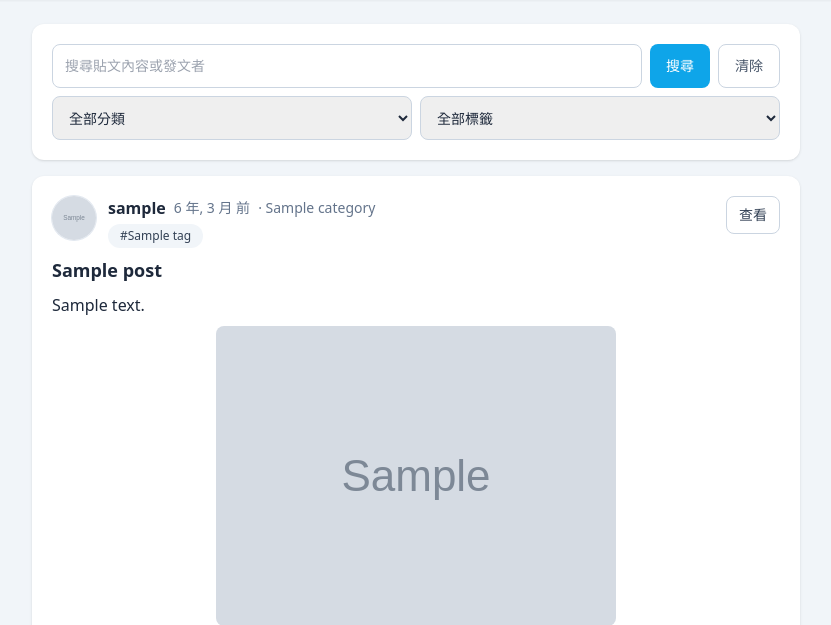
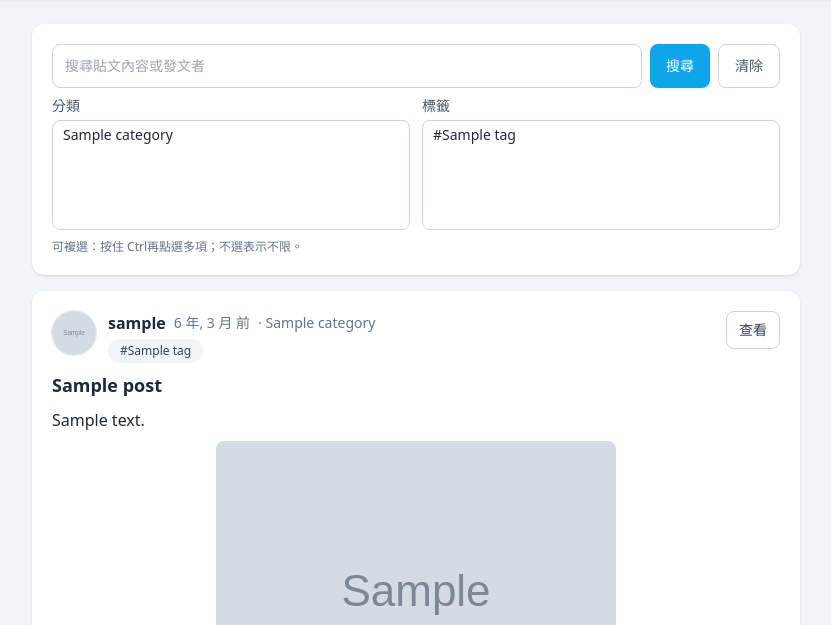
Before and after one commit to yuyu950708/djangotutorial, a Django app: page / in a window 1280 px wide. Shown: the part 68-693 px from the top of the page, without its empty margins (224-1055 px from the left). Run offline with Django 5.2, Linux system fonts and the light colour scheme; tables that the repository leaves empty hold one stand-in row (values such as "Sample post"); grey boxes marked "Sample" are stand-in pictures; some libraries are stand-ins or nearby versions.

Commit message:
新增多選功能於分類和標籤選擇。

```diff
--- a/posts/templates/posts/feed.html
+++ b/posts/templates/posts/feed.html
@@ -40,20 +40,39 @@
         <a href="{% url 'posts:feed' %}" class="inline-flex min-h-11 items-center rounded-lg border border-slate-300 px-4 py-2 text-sm font-medium text-slate-600 hover:bg-slate-50">清除</a>
       </div>
 
-      <div class="grid gap-2 sm:col-span-2 sm:grid-cols-2">
-        <select name="category" class="min-h-11 w-full rounded-lg border border-slate-300 px-3 py-2 text-base outline-none ring-sky-200 focus:ring sm:text-sm">
-          <option value="">全部分類</option>
-          {% for c in categories %}
-            <option value="{{ c.id }}" {% if selected_category|default:'' == c.id|stringformat:'s' %}selected{% endif %}>{{ c.name }}</option>
-          {% endfor %}
-        </select>
-        <select name="tag" class="min-h-11 w-full rounded-lg border border-slate-300 px-3 py-2 text-base outline-none ring-sky-200 focus:ring sm:text-sm">
-          <option value="">全部標籤</option>
-          {% for t in tags %}
-            <option value="{{ t.id }}" {% if selected_tag|default:'' == t.id|stringformat:'s' %}selected{% endif %}>#{{ t.name }}</option>
-          {% endfor %}
-        </select>
+      <div class="grid gap-3 sm:col-span-2 sm:grid-cols-2">
+        <div>
+          <label for="feed-category" class="mb-1 block text-sm font-medium text-slate-600">分類</label>
+          <select
+            id="feed-category"
+            name="category"
+            multiple
+            size="5"
+            class="w-full rounded-lg border border-slate-300 bg-white px-2 py-1 text-sm text-slate-800 outline-none ring-sky-200 focus:ring"
+            aria-describedby="feed-filter-hint"
+          >
+            {% for c in categories %}
+              <option value="{{ c.id }}" {% if c.id in selected_category_ids %}selected{% endif %}>{{ c.name }}</option>
+            {% endfor %}
+          </select>
+        </div>
+        <div>
+          <label for="feed-tag" class="mb-1 block text-sm font-medium text-slate-600">標籤</label>
+          <select
+            id="feed-tag"
+            name="tag"
+            multiple
+            size="5"
+            class="w-full rounded-lg border border-slate-300 bg-white px-2 py-1 text-sm text-slate-800 outline-none ring-sky-200 focus:ring"
+            aria-describedby="feed-filter-hint"
+          >
+            {% for t in tags %}
+              <option value="{{ t.id }}" {% if t.id in selected_tag_ids %}selected{% endif %}>#{{ t.name }}</option>
+            {% endfor %}
+          </select>
+        </div>
       </div>
+      <p id="feed-filter-hint" class="text-xs text-slate-500 sm:col-span-2">可複選：按住 Ctrl再點選多項；不選表示不限。</p>
     </form>
 
     {% if search_query %}
--- a/posts/views.py
+++ b/posts/views.py
@@ -28,6 +28,22 @@ def _wants_json(request):
     )
 
 
+def _parse_positive_id_list(values):
+    """從 GET 多值參數整理出不重複的正整數 id 列表（保順序）。"""
+    seen = set()
+    out = []
+    for raw in values:
+        s = str(raw).strip()
+        if not s.isdigit():
+            continue
+        pk = int(s)
+        if pk <= 0 or pk in seen:
+            continue
+        seen.add(pk)
+        out.append(pk)
+    return out
+
+
 def _annotate_subtree_reply_counts(nodes):
     """
     為樹狀留言的每個 node 設定 subtree_reply_count：
@@ -47,8 +63,8 @@ def _annotate_subtree_reply_counts(nodes):
 
 def feed(request):
     search_query = (request.GET.get("q") or "").strip()
-    category_id = (request.GET.get("category") or "").strip()
-    tag_id = (request.GET.get("tag") or "").strip()
+    category_ids = _parse_positive_id_list(request.GET.getlist("category"))
+    tag_ids = _parse_positive_id_list(request.GET.getlist("tag"))
     page_number = (request.GET.get("page") or "").strip()
 
     if len(search_query) > 100:
@@ -90,10 +106,14 @@ def feed(request):
             if last is None or last.created_at < timezone.now() - timedelta(seconds=30):
                 SearchLog.objects.create(user=request.user, keyword=search_query)
 
-    if category_id.isdigit():
-        posts = posts.filter(category_id=int(category_id))
-    if tag_id.isdigit():
-        posts = posts.filter(tags__id=int(tag_id)).distinct()
+    if category_ids:
+        valid_cats = list(Category.objects.filter(id__in=category_ids).values_list("id", flat=True))
+        if valid_cats:
+            posts = posts.filter(category_id__in=valid_cats)
+    if tag_ids:
+        valid_tags = list(Tag.objects.filter(id__in=tag_ids).values_list("id", flat=True))
+        if valid_tags:
+            posts = posts.filter(tags__id__in=valid_tags).distinct()
     # annotate / distinct 會讓預設 Meta.ordering 失效，須明確指定：最新貼文在上
     posts = posts.order_by("-created_at", "-id")
 
@@ -148,8 +168,8 @@ def feed(request):
             "results_count": paginator.count,
             "categories": Category.objects.all(),
             "tags": Tag.objects.all(),
-            "selected_category": category_id,
-            "selected_tag": tag_id,
+            "selected_category_ids": category_ids,
+            "selected_tag_ids": tag_ids,
             "liked_comment_ids": liked_comment_ids,
         },
     )
```
